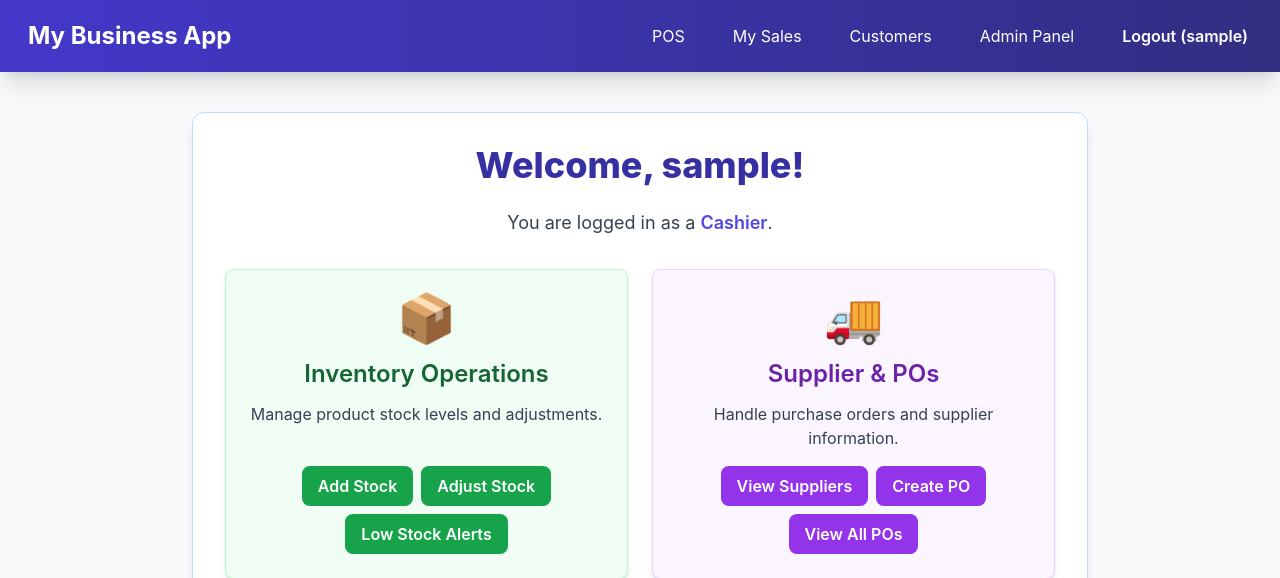
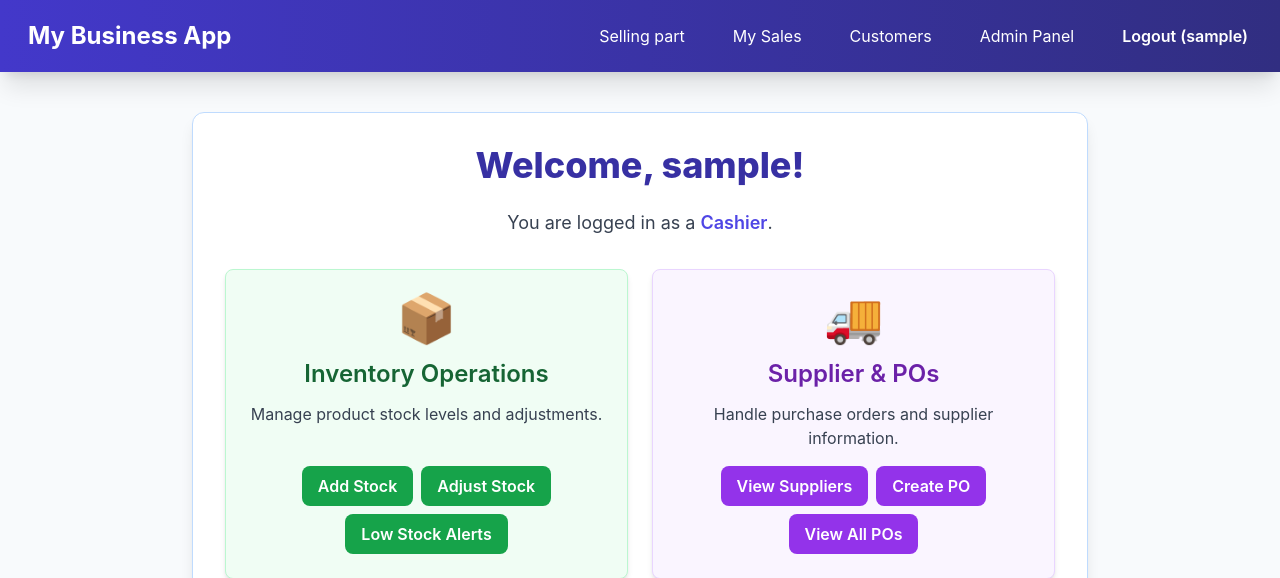
Before and after one commit to Niyonzima123/my_business_app, a Django app: page /accounts/stock-dashboard/ in a window 1280 px wide. Shown: the top 578 px of the page. Run offline with Django 5.2, Linux system fonts and the light colour scheme; the visitor is signed in with stand-in values (Sample User, id 1); some libraries are stand-ins or nearby versions.

Commit message:
Add change to base.html

```diff
--- a/templates/base.html
+++ b/templates/base.html
@@ -5,7 +5,7 @@
 <head>
     <meta charset="UTF-8">
     <meta name="viewport" content="width=device-width, initial-scale=1.0">
-    <title>{{ page_title|default:"My Business App" }}</title>
+    <title>{{ page_title|default:"See Available products" }}</title>
     <!-- Link to Tailwind CSS CDN for styling -->
     <script src="https://cdn.tailwindcss.com"></script>
     <style>
@@ -58,7 +58,7 @@
                             <a href="{% url 'admin:auth_user_changelist' %}" class="text-white px-4 py-2 rounded-lg hover:bg-indigo-600 transition-colors">Users Admin</a>
                         {# Links for Cashiers #}
                         {% elif user_role == 'Cashier' %}
-                            <a href="{% url 'inventory:pos_view' %}" class="text-white px-4 py-2 rounded-lg hover:bg-indigo-600 transition-colors">POS</a>
+                            <a href="{% url 'inventory:pos_view' %}" class="text-white px-4 py-2 rounded-lg hover:bg-indigo-600 transition-colors">Selling part</a>
                             <a href="{% url 'inventory:my_sales' %}" class="text-white px-4 py-2 rounded-lg hover:bg-indigo-600 transition-colors">My Sales</a>
                             <a href="{% url 'inventory:customer_list' %}" class="text-white px-4 py-2 rounded-lg hover:bg-indigo-600 transition-colors">Customers</a>
                         {# Links for Stock Managers #}
```
